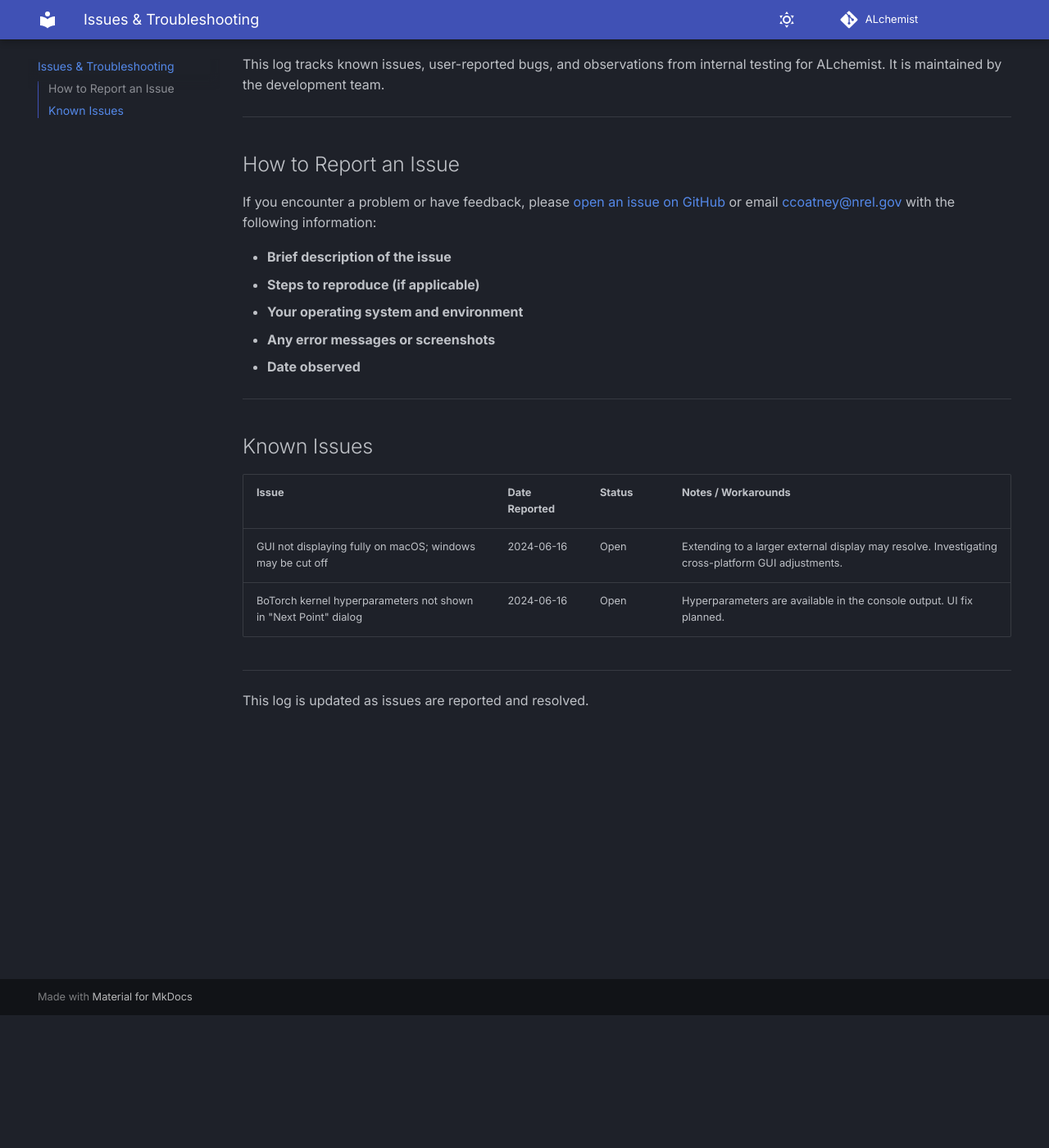
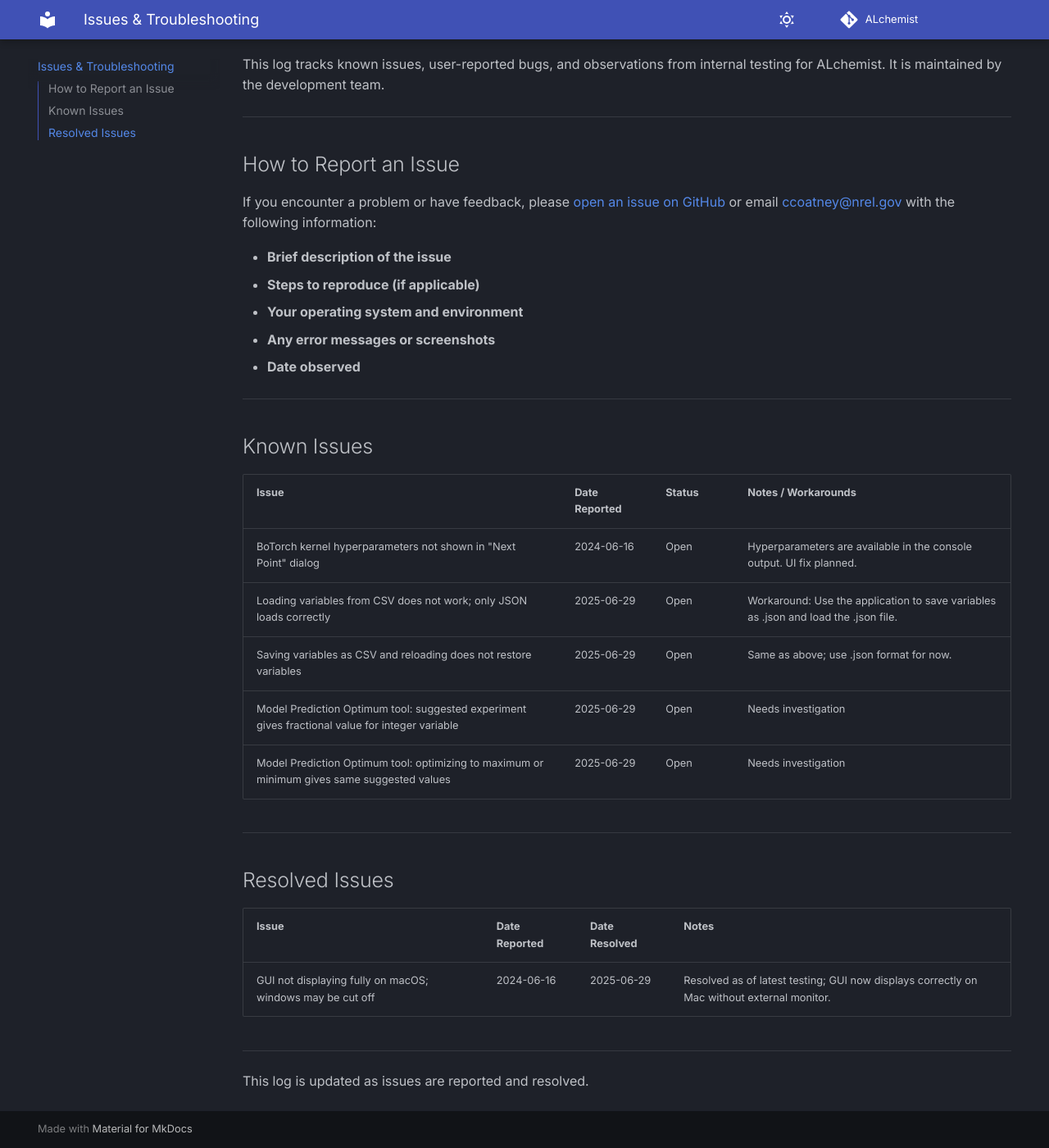
Before and after one commit to NREL/ALchemist, an MkDocs documentation site: the page built from docs/ISSUES_LOG.md, in a window 1280 px wide and 1400 px high, scrolled down 162 px. Shown: the whole window at 82% size. Built offline with MkDocs 1.6.1 and Material for MkDocs 9.7.7, drawn with Linux system fonts in a browser that asks for light colours; comment, search, counter and statistics services are not loaded.

Commit message:
Updated issues log

```diff
--- a/docs/ISSUES_LOG.md
+++ b/docs/ISSUES_LOG.md
@@ -18,10 +18,21 @@ If you encounter a problem or have feedback, please [open an issue on GitHub](ht
 
 ## Known Issues
 
-| Issue                                                                 | Date Reported | Status      | Notes / Workarounds                                                                                 |
-|-----------------------------------------------------------------------|---------------|-------------|-----------------------------------------------------------------------------------------------------|
-| GUI not displaying fully on macOS; windows may be cut off             | 2024-06-16    | Open        | Extending to a larger external display may resolve. Investigating cross-platform GUI adjustments.   |
-| BoTorch kernel hyperparameters not shown in "Next Point" dialog       | 2024-06-16    | Open        | Hyperparameters are available in the console output. UI fix planned.                                |
+| Issue                                                                                         | Date Reported | Status      | Notes / Workarounds                                                                                 |
+|-----------------------------------------------------------------------------------------------|---------------|-------------|-----------------------------------------------------------------------------------------------------|
+| BoTorch kernel hyperparameters not shown in "Next Point" dialog                               | 2024-06-16    | Open        | Hyperparameters are available in the console output. UI fix planned.                                |
+| Loading variables from CSV does not work; only JSON loads correctly                           | 2025-06-29    | Open        | Workaround: Use the application to save variables as .json and load the .json file.                 |
+| Saving variables as CSV and reloading does not restore variables                              | 2025-06-29    | Open        | Same as above; use .json format for now.                                                            |
+| Model Prediction Optimum tool: suggested experiment gives fractional value for integer variable| 2025-06-29    | Open        | Needs investigation                                                   |
+| Model Prediction Optimum tool: optimizing to maximum or minimum gives same suggested values   | 2025-06-29    | Open        | Needs investigation                          |
+
+---
+
+## Resolved Issues
+
+| Issue                                                                 | Date Reported | Date Resolved | Notes                                                                                               |
+|-----------------------------------------------------------------------|---------------|---------------|-----------------------------------------------------------------------------------------------------|
+| GUI not displaying fully on macOS; windows may be cut off             | 2024-06-16    | 2025-06-29    | Resolved as of latest testing; GUI now displays correctly on Mac without external monitor.           |
 
 ---
 
```
